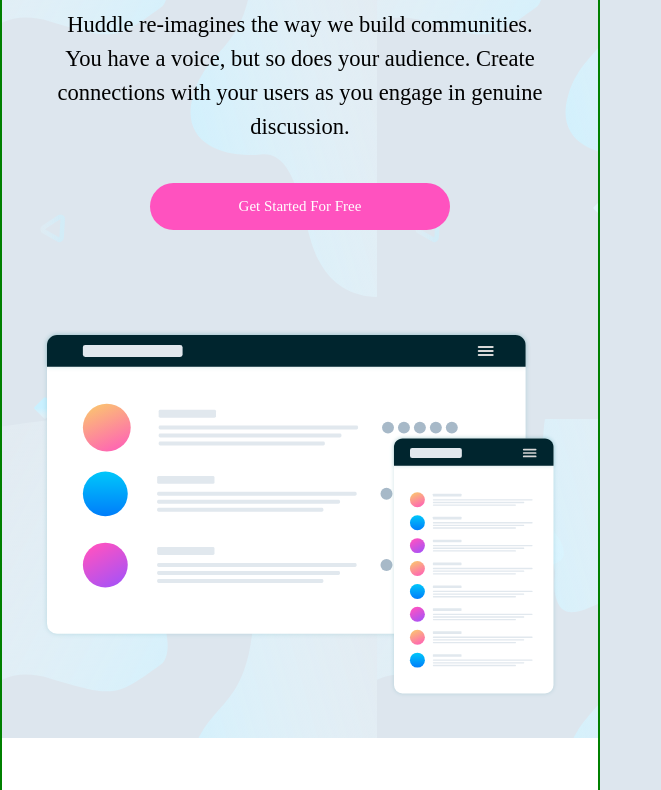
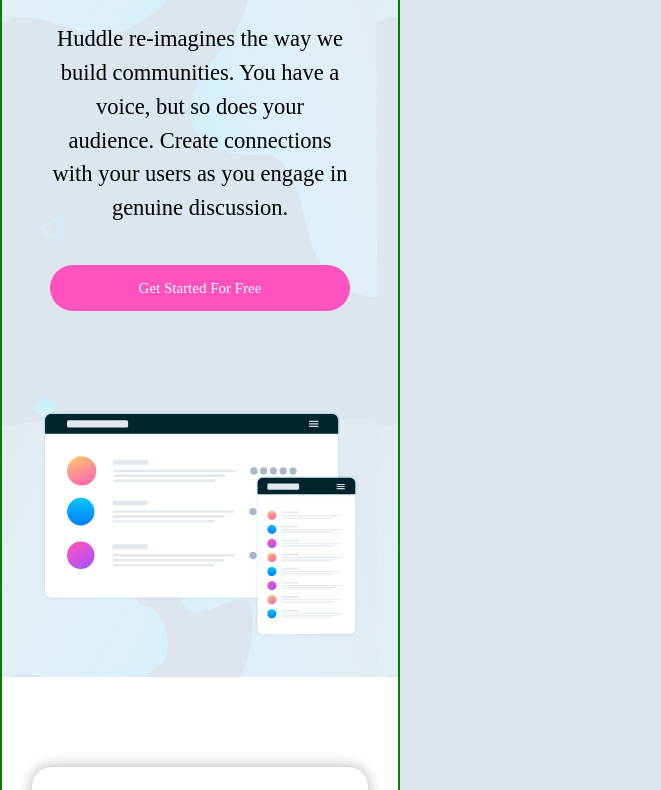
Before and after one commit to Eleniyancode/huddle-landing-page-with-alternating-feature, a plain HTML site: page index.html in a window 1280 px wide. Shown: the part 240-1030 px from the top of the page, without its empty margins (0-661 px from the left). Drawn offline with Linux system fonts and the light colour scheme.

Commit message:
first commit

```diff
--- a/style.css
+++ b/style.css
@@ -87,7 +87,7 @@
 
 .wrapper {
   width: 100%;
-  max-width: 40em;
+  max-width: 400px;
   border: 2px solid green;
   background: url(./images/bg-hero-mobile.svg);
 
```
